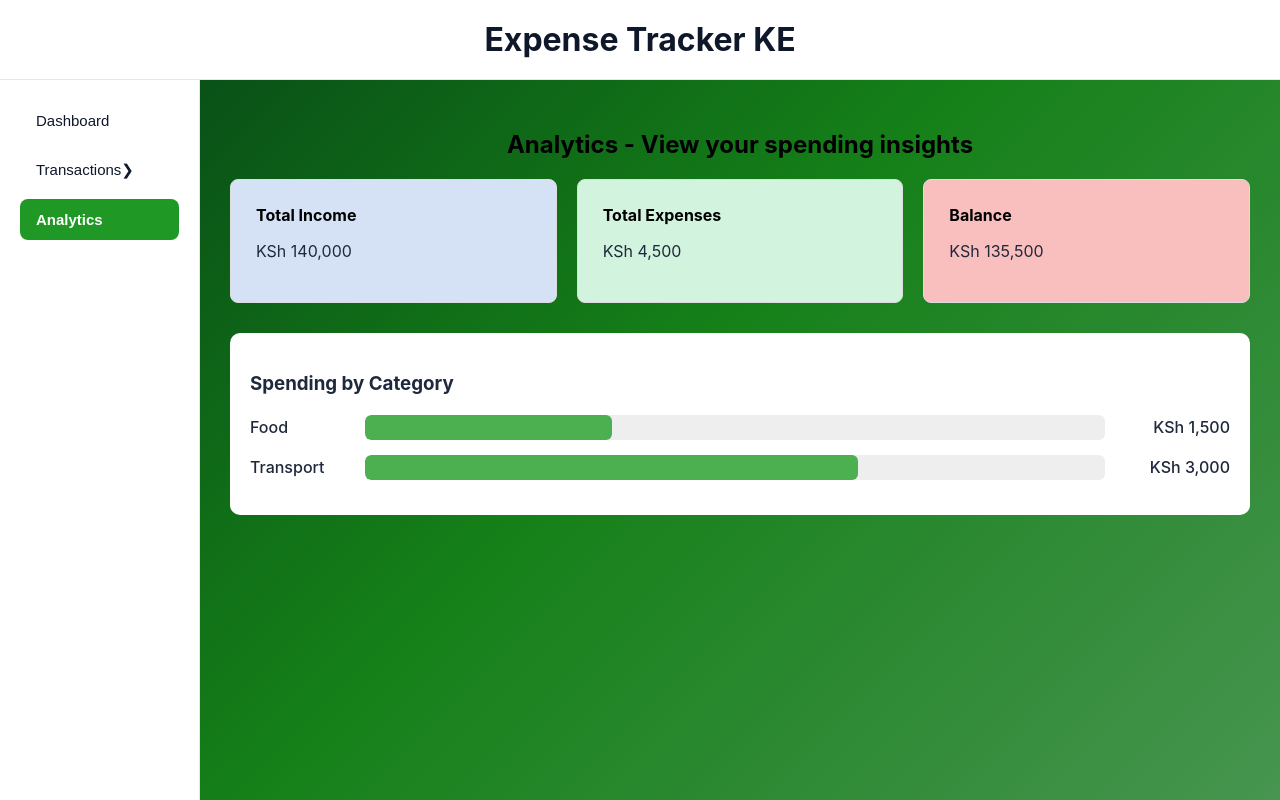
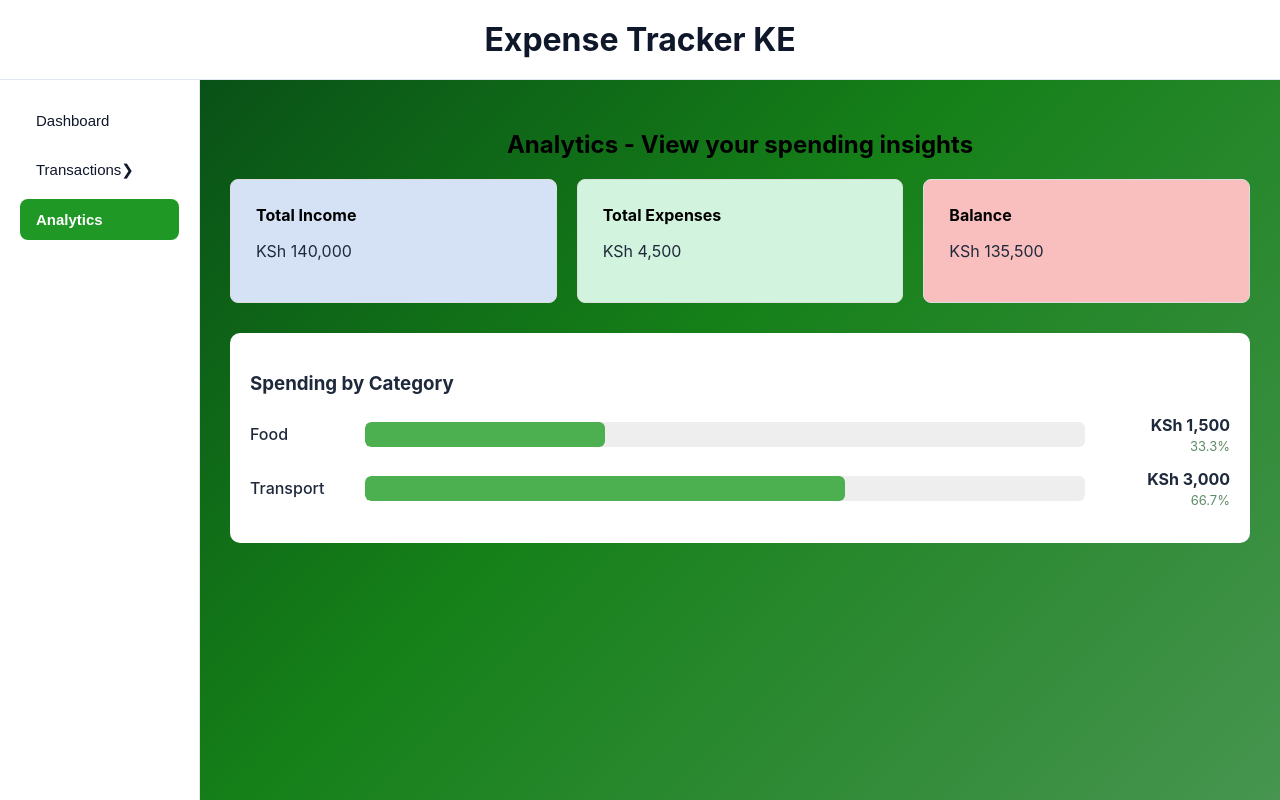
Before and after one commit to IS-PROJECT-2026/expense-tracker-158442, a React (Vite) app: page / in a window 1280 px wide. Both pictures are taken after a click on the button "Analytics". Built offline with nearby package versions, Linux system fonts and the light colour scheme.

Commit message:
feat: Add final usability improvements
Add clear filters and improve analytics presentation

Closes #14

```diff
--- a/src/App.css
+++ b/src/App.css
@@ -354,7 +354,28 @@ body {
 }
 
 .chart-value {
-  width: 110px;
-  text-align: right;
+  width: 130px;
+  display: flex;
+  flex-direction: column;
+  align-items: flex-end;
+  gap: 3px;
+}
+
+.chart-value span {
+  font-size: 13px;
+  color: #5e8a68;
+}
+
+.clear-filters-button {
+  padding: 10px 14px;
+  border: none;
+  border-radius: 7px;
+  background-color: #1f9825;
+  color: white;
+  cursor: pointer;
   font-weight: 500;
 }
+
+.clear-filters-button:hover {
+  background-color: #16691b;
+}
--- a/src/App.jsx
+++ b/src/App.jsx
@@ -121,6 +121,12 @@ const handleSubmit = (event) => {
   return matchesSearch && matchesType && matchesCategory
   })
 
+  const clearFilters = () => {
+  setSearchTerm('')
+  setTypeFilter('all')
+  setCategoryFilter('all')
+}
+
   const renderPage = () => {
     switch (activePage) {
       case 'transactions':
@@ -152,12 +158,18 @@ const handleSubmit = (event) => {
             value={categoryFilter}
             onChange={(event) => setCategoryFilter(event.target.value)}
           >
+            <option value="all">All Categories</option>
             {categories.map((category) => (
             <option key={category} value={category}>
               {category}
             </option>
           ))}
           </select>
+          <button
+            className="clear-filters-button"
+            onClick={clearFilters}>
+            Clear Filters
+          </button>
           </div>
 
           {filteredTransactions.map((transaction) => (
@@ -333,9 +345,10 @@ const handleSubmit = (event) => {
                       ></div>
                     </div>
 
-                    <span className="chart-value">
-                      KSh {amount.toLocaleString()}
-                    </span>
+                  <div className="chart-value">
+                    <strong>KSh {amount.toLocaleString()}</strong>
+                    <span>{percentage.toFixed(1)}%</span>
+                  </div>
                   </div>
                 )
               })}
--- a/src/data/categories.js
+++ b/src/data/categories.js
@@ -5,7 +5,8 @@ const categories = [
   'Bills',
   'Water',
   'Entertainment',
-  'Other'
+  'Other',
+  'Electricity'
 ]
 
 export default categories
```
